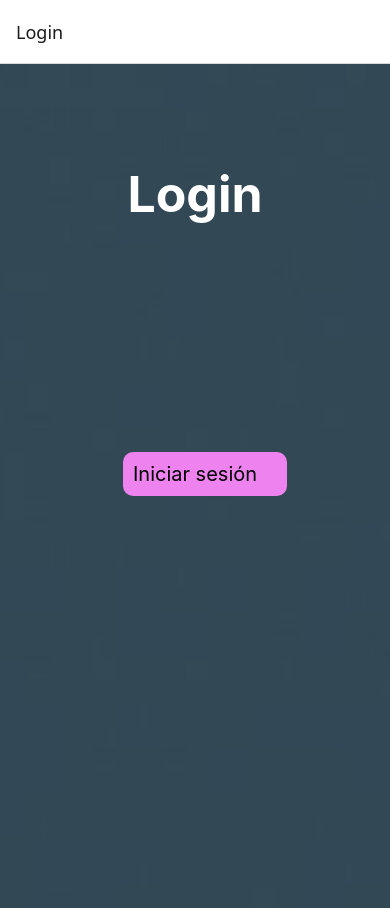
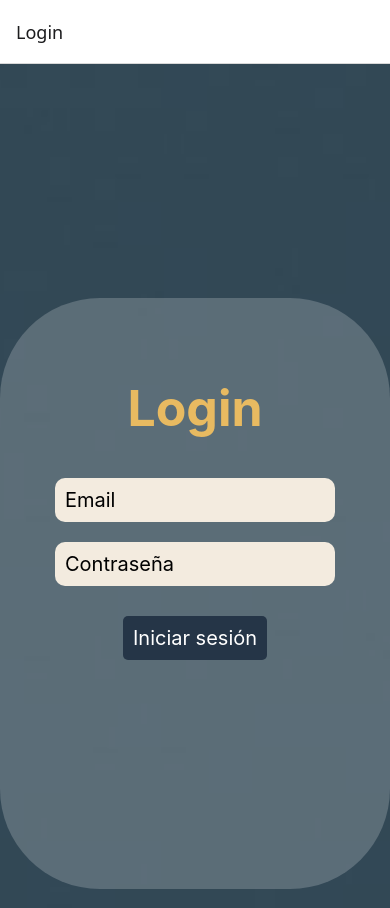
Before and after one commit to Montse1708/ProyectoTesis, a React Native app: screen /Login in a window 390 px wide. Built offline with nearby package versions, Linux system fonts and the light colour scheme.

Commit message:
Add login desing

```diff
--- a/src/presentation/screens/Login.tsx
+++ b/src/presentation/screens/Login.tsx
@@ -11,6 +11,8 @@ export const Login = () => {
       <Image
         source={require('../../assets/fondo.jpg') } style={styles.backgroundImage}
       />
+
+      <View style={styles.formContainer}>
         <Text style={styles.text}>Login</Text>
         <TextInput style={styles.email} placeholder="Email" />
         <TextInput style={styles.password} placeholder="Contraseña" />
@@ -18,52 +20,69 @@ export const Login = () => {
           <Text style={styles.button}>Iniciar sesión</Text>
         </Pressable>
       </View>
+    </View>
   );
 };
 
 const styles = StyleSheet.create({
   container: {
+    flex: 1,
     justifyContent: 'flex-start',
     alignItems: 'center',
+    paddingHorizontal: 20,
     backgroundColor: '#f5f5f5',
-    textShadowColor: 'white',
-    flex: 1,
+    position: 'relative',
+  },
+  backgroundImage: {
+    position: 'absolute',
+    top: 0,
+    left: 0,
+    width: width,
+    height: height,
+    resizeMode: 'cover',
+  },
+  formContainer: {
+    justifyContent: 'flex-start',
+    alignItems: 'center',
     paddingHorizontal: 20,
+    width: width,
+    backgroundColor: 'rgba(255, 255, 255, 0.2)',
+    marginTop: '30%', // Ajuste para que no se sobreponga tanto en la pantalla
+    height: height * 0.7, // Establecer un alto proporcional al 70% de la pantalla
+    borderRadius: 100, // Valor más pequeño para bordes redondeados
+    position: 'absolute', // Para asegurarse de que esté encima de la imagen de fondo
+    top: '15%', // Para desplazarlo un poco más abajo si es necesario
   },
   text: {
     fontSize: 50,
     fontWeight: 'bold',
-    marginTop: 100,
-    color: 'white'
+    color: '#e8ba61',
+    marginTop: 80
   },
   email: {
     fontSize: 20,
-    padding: 15,
-    backgroundColor: 'lightblue',
+    padding: 10,
+    backgroundColor: '#f3ebdf',
     borderRadius: 10,
-    width: '80%',
     marginTop: 40,
+    width: '80%', // Asegura que el campo ocupe todo el ancho disponible
+    textAlign: 'left', // Alineación del texto a la izquierda
   },
   password: {
     fontSize: 20,
-    padding: 15,
-    backgroundColor: 'lightblue',
+    padding: 10,
+    backgroundColor: '#f3ebdf',
     borderRadius: 10,
-    width: '80%',
-    marginTop: 40,
+    marginTop: 20,
+    width: '80%', // Asegura que el campo ocupe todo el ancho disponible
+    textAlign: 'left', // Alineación del texto a la izquierda
   },
-  button:{
-    marginTop: 40,
+  button: {
     fontSize: 20,
-    backgroundColor: 'violet',
+    color: 'white',
+    backgroundColor: '#253547',
     padding: 10,
-    borderRadius: 10,
-    width: '100%',
-    margin: 10
-  },
-  backgroundImage:{
-      position: 'absolute',
-      width: width,
-      height: height
+    borderRadius: 5,
+    marginTop: 30,
   },
 });
```
Lines whose indentation alone changed are shown as unchanged.
